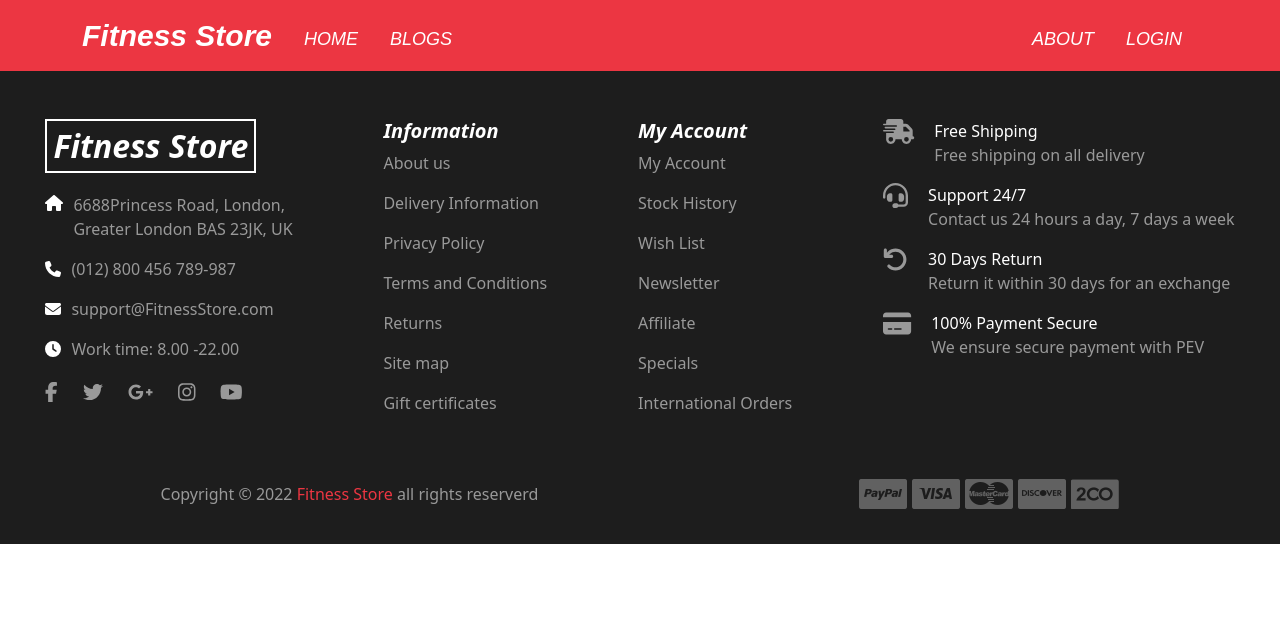
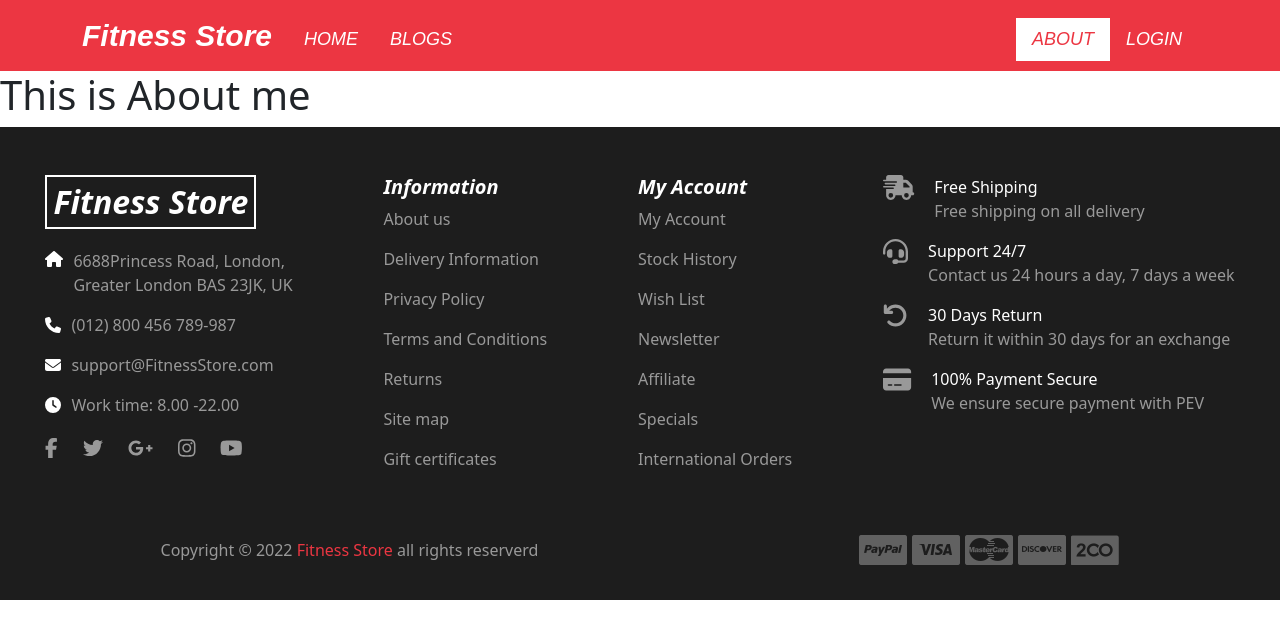
Before and after one commit to md-atiqurrahman/Fitness-Store-client-side, a React (Create React App) app: page /about in a window 1280 px wide. Shown: the top 638 px of the page. Built offline with nearby package versions, Linux system fonts and the light colour scheme; no server answers.

Commit message:
implement active link

```diff
--- a/src/App.js
+++ b/src/App.js
@@ -7,6 +7,9 @@ import Login from './Pages/Login/Login/Login';
 import Register from './Pages/Login/Register/Register';
 import ManageStock from './Pages/Home/Home/ManageStock/ManageStock';
 import useScrollToTop from './hooks/useScrollToTop';
+import RequireAuth from './Pages/Shared/RequireAuth/RequireAuth';
+import Blogs from './Pages/Blogs/Blogs';
+import About from './Pages/About/About';
 
 function App() {
   useScrollToTop();
@@ -16,9 +19,15 @@ function App() {
       <Routes>
         <Route path='/' element={<Home></Home>}></Route>
         <Route path='/home' element={<Home></Home>}></Route>
+        <Route path='/blogs' element={<Blogs></Blogs>}></Route>
+        <Route path='/about' element={<About></About>}></Route>
         <Route path='/login' element={<Login></Login>}></Route>
         <Route path='/register' element={<Register></Register>}></Route>
-        <Route path='/inventory/:id' element={<ManageStock></ManageStock>}></Route>
+        <Route path='/inventory/:id' element={
+          <RequireAuth>
+            <ManageStock></ManageStock>
+          </RequireAuth>
+        }></Route>
       </Routes>
       <Footer></Footer>
     </div>
--- /dev/null
+++ b/src/Pages/About/About.js
@@ -0,0 +1,11 @@
+import React from 'react';
+
+const About = () => {
+    return (
+        <div>
+            <h1>This is About me </h1>
+        </div>
+    );
+};
+
+export default About;
--- /dev/null
+++ b/src/Pages/Blogs/Blogs.js
@@ -0,0 +1,11 @@
+import React from 'react';
+
+const Blogs = () => {
+    return (
+        <div>
+            <h1>This is my blogs</h1>
+        </div>
+    );
+};
+
+export default Blogs;
--- a/src/Pages/Login/Login/Login.js
+++ b/src/Pages/Login/Login/Login.js
@@ -1,17 +1,20 @@
 import React from 'react';
 import './Login.css';
 import { useForm } from "react-hook-form";
-import { Link, useNavigate } from 'react-router-dom';
+import { Link, useLocation, useNavigate } from 'react-router-dom';
 import SocialLogin from '../SocialLogin/SocialLogin';
 import { useSignInWithEmailAndPassword } from 'react-firebase-hooks/auth';
 import { auth } from '../../firebase.init';
-import { Spinner } from 'react-bootstrap';
 import PageTitle from '../../Shared/PageTitle/PageTitle';
 
 
 const Login = () => {
     const navigate = useNavigate();
+    let location = useLocation();
     const { register, handleSubmit ,reset } = useForm();
+
+
+    let from = location.state?.from?.pathname || "/";
 
     const [
         signInWithEmailAndPassword,
@@ -21,17 +24,14 @@ const Login = () => {
     ] = useSignInWithEmailAndPassword(auth);
 
     const onSubmit = data =>{
-        reset();
         const {email,password} = data;
         signInWithEmailAndPassword(email,password);
+        reset();
     };
 
-    if(loading){
-        <Spinner animation="border" variant="danger" />
-    }
 
     if(user){
-        navigate('/home');
+        navigate(from, { replace: true });
     }
 
     return (
--- a/src/Pages/Login/Register/Register.js
+++ b/src/Pages/Login/Register/Register.js
@@ -1,6 +1,6 @@
 import React from 'react';
 import { useForm } from "react-hook-form";
-import { Link, useNavigate } from 'react-router-dom';
+import { Link,  useNavigate } from 'react-router-dom';
 import SocialLogin from '../SocialLogin/SocialLogin';
 import { useCreateUserWithEmailAndPassword } from 'react-firebase-hooks/auth';
 import { auth } from '../../firebase.init';
@@ -18,10 +18,9 @@ const Register = () => {
 
 
     const onSubmit = data => {
-        reset();
         const { email, password } = data;
         createUserWithEmailAndPassword(email, password);
-
+        reset();
     }
     if (user) {
         navigate('/home')
--- a/src/Pages/Login/SocialLogin/SocialLogin.js
+++ b/src/Pages/Login/SocialLogin/SocialLogin.js
@@ -3,10 +3,13 @@ import './SocialLogin.css';
 import google from '../../../images/Social/google.png';
 import { auth } from '../../firebase.init';
 import { useSignInWithGoogle } from 'react-firebase-hooks/auth';
-import { useNavigate } from 'react-router-dom';
+import { useLocation, useNavigate } from 'react-router-dom';
 
 const SocialLogin = () => {
     const navigate = useNavigate();
+    let location = useLocation();
+
+    let from = location.state?.from?.pathname || "/";
 
     const [signInWithGoogle, user, loading, error] = useSignInWithGoogle(auth);
 
@@ -14,7 +17,7 @@ const SocialLogin = () => {
         signInWithGoogle();
     }
     if(user){
-        navigate('/home');
+        navigate(from, { replace: true });
     }
 
     return (
--- /dev/null
+++ b/src/Pages/Shared/CustomLink/CustomLink.js
@@ -0,0 +1,21 @@
+import React from 'react';
+import { Nav } from 'react-bootstrap';
+import { useMatch, useResolvedPath } from 'react-router-dom';
+
+function CustomLink({ children, to, ...props }) {
+    let resolved = useResolvedPath(to);
+    let match = useMatch({ path: resolved.pathname, end: true });
+
+    return (
+      <div>
+        <Nav.Link
+          style={{color: match? '#ec3642': '', background: match ? "white" : "none" }}
+          to={to}
+          {...props}
+        >
+          {children}
+        </Nav.Link>
+      </div>
+    );
+  }
+export default CustomLink;
--- a/src/Pages/Shared/Header/Header.css
+++ b/src/Pages/Shared/Header/Header.css
@@ -14,7 +14,3 @@
     margin-top: 8px;
     font-size: 18px;
 }
-.navbar-dark .navbar-collapse .nav-link:hover {
-    background: white;
-    color: #ec3642 ;
-}
--- a/src/Pages/Shared/Header/Header.js
+++ b/src/Pages/Shared/Header/Header.js
@@ -1,9 +1,10 @@
 import { signOut } from 'firebase/auth';
 import React from 'react';
-import { Container, Nav, Navbar } from 'react-bootstrap';
+import { Container,  Navbar } from 'react-bootstrap';
 import { useAuthState } from 'react-firebase-hooks/auth';
 import { Link } from 'react-router-dom';
 import { auth } from '../../firebase.init';
+import CustomLink from '../CustomLink/CustomLink';
 import './Header.css';
 
 const Header = () => {
@@ -16,28 +17,34 @@ const Header = () => {
     return (
         <Navbar sticky='top' collapseOnSelect expand="lg" className='navbar' variant="dark">
             <Container>
-                <Navbar.Brand href="#home"> <span className='store-name'>Fitness Store</span> </Navbar.Brand>
+                <Navbar.Brand as={Link} to='/'> <span className='store-name'>Fitness Store</span> </Navbar.Brand>
                 <Navbar.Toggle aria-controls="responsive-navbar-nav" />
                 <Navbar.Collapse id="responsive-navbar-nav">
                     <div className="me-auto d-lg-flex">
-                        <Nav.Link as={Link} to="/home">HOME</Nav.Link>
-                        <Nav.Link href="#pricing">BLOGS</Nav.Link>
+                        <CustomLink as={Link} to="/home">HOME</CustomLink>
+                        <CustomLink as={Link} to="/blogs">BLOGS</CustomLink>
                     </div>
                     <div className='d-lg-flex'>
-                        <Nav.Link href="#deets">ABOUT</Nav.Link>
-                        <Nav.Link as={Link} to="/login">
-                            {
-                                user ?
+                        <CustomLink as={Link} to="/about">ABOUT</CustomLink>
+                        {
+                            user ?
+                                <CustomLink as={Link} to='/login'>
                                     <div
                                         onClick={logout}
                                     >
                                         SIGNOUT
                                     </div>
-                                    :
+                                </CustomLink>
+                                :
+                                <CustomLink as={Link} to='/login'>
+                                    <div>
+                                        LOGIN
+                                    </div>
+                                </CustomLink>
+                        }
 
-                                    'LOGIN'
-                            }
-                        </Nav.Link>
+
+
                     </div>
                 </Navbar.Collapse>
             </Container>
--- /dev/null
+++ b/src/Pages/Shared/RequireAuth/RequireAuth.js
@@ -0,0 +1,26 @@
+import React from 'react';
+import { Spinner } from 'react-bootstrap';
+import { useAuthState } from 'react-firebase-hooks/auth';
+import { Navigate, useLocation } from 'react-router-dom';
+import { auth } from '../../firebase.init';
+
+const RequireAuth = ({ children }) => {
+    const [user, loading] = useAuthState(auth);
+    let location = useLocation();
+
+    if (loading) {
+        return (
+            <div style={{margin: '300px 0'}} className='text-center'>
+                <Spinner animation="border" variant="secondary" />
+            </div>
+        )
+    }
+
+    if (!user) {
+        return <Navigate to="/login" state={{ from: location }} replace />;
+    }
+
+    return children;
+};
+
+export default RequireAuth;
```
